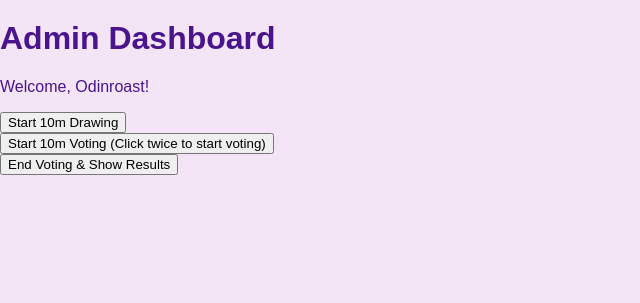
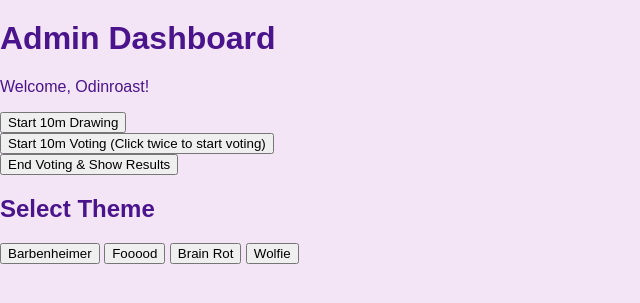
Before and after one commit to Shameed4/DrawingApp, a Flask app: page /admin_dashboard in a window 1280 px wide. Shown: the top 303 px of the page, without its empty margins (0-640 px from the left). Run offline with Flask 2, Linux system fonts and the light colour scheme; a user stored in the database is signed in.

Commit message:
Added themes to admin dashboard, can change multiple color pallates if client refreshes page

```diff
--- a/app.py
+++ b/app.py
@@ -15,17 +15,43 @@ socketio = SocketIO(app, cors_allowed_origins="*", async_mode='eventlet')
 
 DB_FILE = 'database.db'
 
-# Global state for the game
+# Add theme definitions
+THEMES = {
+    "barbenheimer": [
+        "#E0218A", "#FF99CC", "#FFD1DC", "#D81B60", "#FF5733", "#FFC300",
+        "#D98880", "#C70039", "#900C3F", "#581845", "#2C3E50", "#A93226",
+        "#F4A261", "#1C1C1C", "#F5F5F5"
+    ],
+    "fooood": [
+        "#FF6B35", "#FFB400", "#F8E16C", "#C41E3A", "#8D4004", "#FFDAB9",
+        "#A6C36F", "#D1C4E9", "#F4A460", "#6B4226", "#D32F2F", "#9CCC65",
+        "#C0C0C0", "#F5DEB3", "#D7A86E"
+    ],
+    "brainrot": [
+        "#FF00FF", "#00FFFF", "#FFFF00", "#FF4500", "#800080", "#00FF00",
+        "#FF1493", "#8A2BE2", "#2E2B5F", "#D3D3D3", "#6A5ACD", "#C71585",
+        "#FF6347", "#A52A2A", "#333333"
+    ],
+    "wolfie": [
+        "#C8102E", "#041E42", "#8B0000", "#DC143C", "#A52A2A", "#808080",
+        "#1C1C1C", "#D3D3D3", "#4B0082", "#B22222", "#2E8B57", "#FFD700",
+        "#708090", "#696969", "#F4A460"
+    ]
+}
+
+# Update GAME_STATE with a current_theme property
 GAME_STATE = {
-    'in_progress': False,      # Are we in the 30s drawing period?
-    'voting_in_progress': False, # Are we in the 10s voting period?
+    'in_progress': False,
+    'voting_in_progress': False,
     'round_start_time': None,
-    'round_duration': 600,      # 30 seconds
+    'round_duration': 600,
     'voting_start_time': None,
-    'voting_duration': 600,     # 10 seconds
+    'voting_duration': 600,
     'round_has_ended': False,
-    'voting_has_ended': False
+    'voting_has_ended': False,
+    'theme_colors': THEMES["barbenheimer"]
 }
+
 
 def get_db_connection():
     conn = sqlite3.connect(DB_FILE)
@@ -195,16 +221,22 @@ def end_voting():
 
     return redirect(url_for('results'))
 
+@app.route("/set_theme/<theme>", methods=['POST'])
+def set_theme(theme):
+    if not session.get('is_admin'):
+        return "Unauthorized", 403
+    if theme not in THEMES:
+        return "Theme not found", 404
+    GAME_STATE['theme_colors'] = THEMES[theme]
+    return redirect(url_for('admin_dashboard'))
+
 @app.route("/drawing")
 def drawing():
-    # Only logged in users
     if 'username' not in session:
         return redirect(url_for('home'))
-    # If the round has ended, maybe go to waiting page or ...
     if GAME_STATE['round_has_ended']:
         return "Drawing round ended. Please wait for voting or refresh."
-    return render_template("drawing.html",
-                           game_state=GAME_STATE)
+    return render_template("drawing.html", game_state=GAME_STATE, theme_colors=GAME_STATE['theme_colors'])
 
 @app.route("/submit_drawing", methods=['POST'])
 def submit_drawing():
--- a/templates/admin_dashboard.html
+++ b/templates/admin_dashboard.html
@@ -19,5 +19,20 @@
     <form action="{{ url_for('end_voting') }}" method="POST">
         <button type="submit">End Voting & Show Results</button>
     </form>
+
+    <h2>Select Theme</h2>
+    <form action="{{ url_for('set_theme', theme='barbenheimer') }}" method="POST" style="display:inline;">
+        <button type="submit">Barbenheimer</button>
+    </form>
+    <form action="{{ url_for('set_theme', theme='fooood') }}" method="POST" style="display:inline;">
+        <button type="submit">Fooood</button>
+    </form>
+    <form action="{{ url_for('set_theme', theme='brainrot') }}" method="POST" style="display:inline;">
+        <button type="submit">Brain Rot</button>
+    </form>
+    <form action="{{ url_for('set_theme', theme='wolfie') }}" method="POST" style="display:inline;">
+        <button type="submit">Wolfie</button>
+    </form>
+
 </body>
 </html>
```
Also changed, not shown: templates/drawing.html (+20 -58 lines), database.db.
